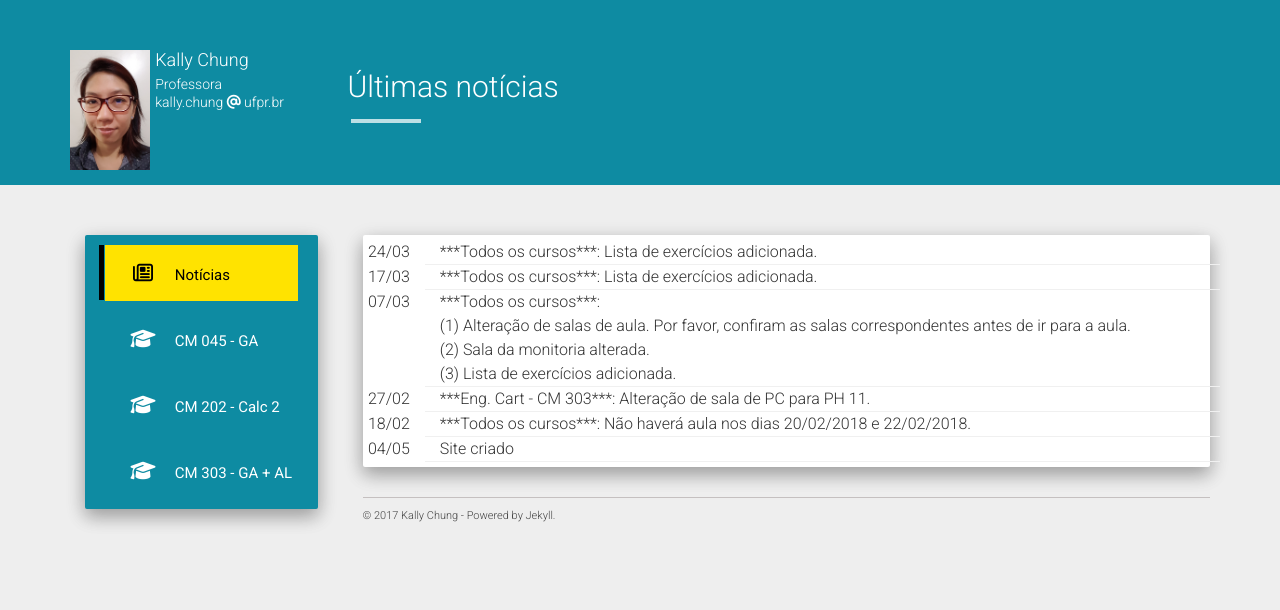
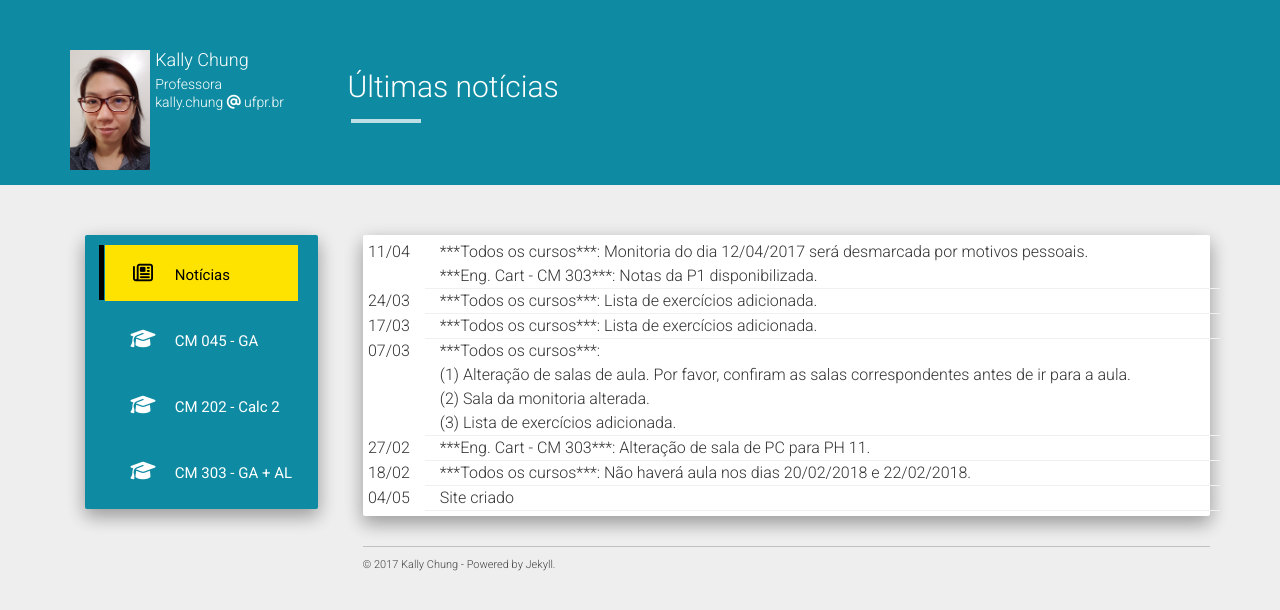
Before and after one commit to chunggnuhc/chunggnuhc.github.io, a Jekyll site: the page built from index.html, in a window 1280 px wide. Shown: the top 610 px of the page. Built offline with Jekyll 4.4.1, drawn with Linux system fonts in a browser that asks for light colours; nearby versions of some CDN libraries.

Commit message:
Update sobre monitoria e nota P1 de CM303

```diff
--- a/_data/noticias.yml
+++ b/_data/noticias.yml
@@ -1,3 +1,5 @@
+- data: 2018-04-11
+  noticia: "***Todos os cursos***: Monitoria do dia 12/04/2017 será desmarcada por motivos pessoais.<br/>***Eng. Cart - CM 303***: Notas da P1 disponibilizada."
 - data: 2018-03-24
   noticia: "***Todos os cursos***: Lista de exercícios adicionada."
 - data: 2018-03-17
```
